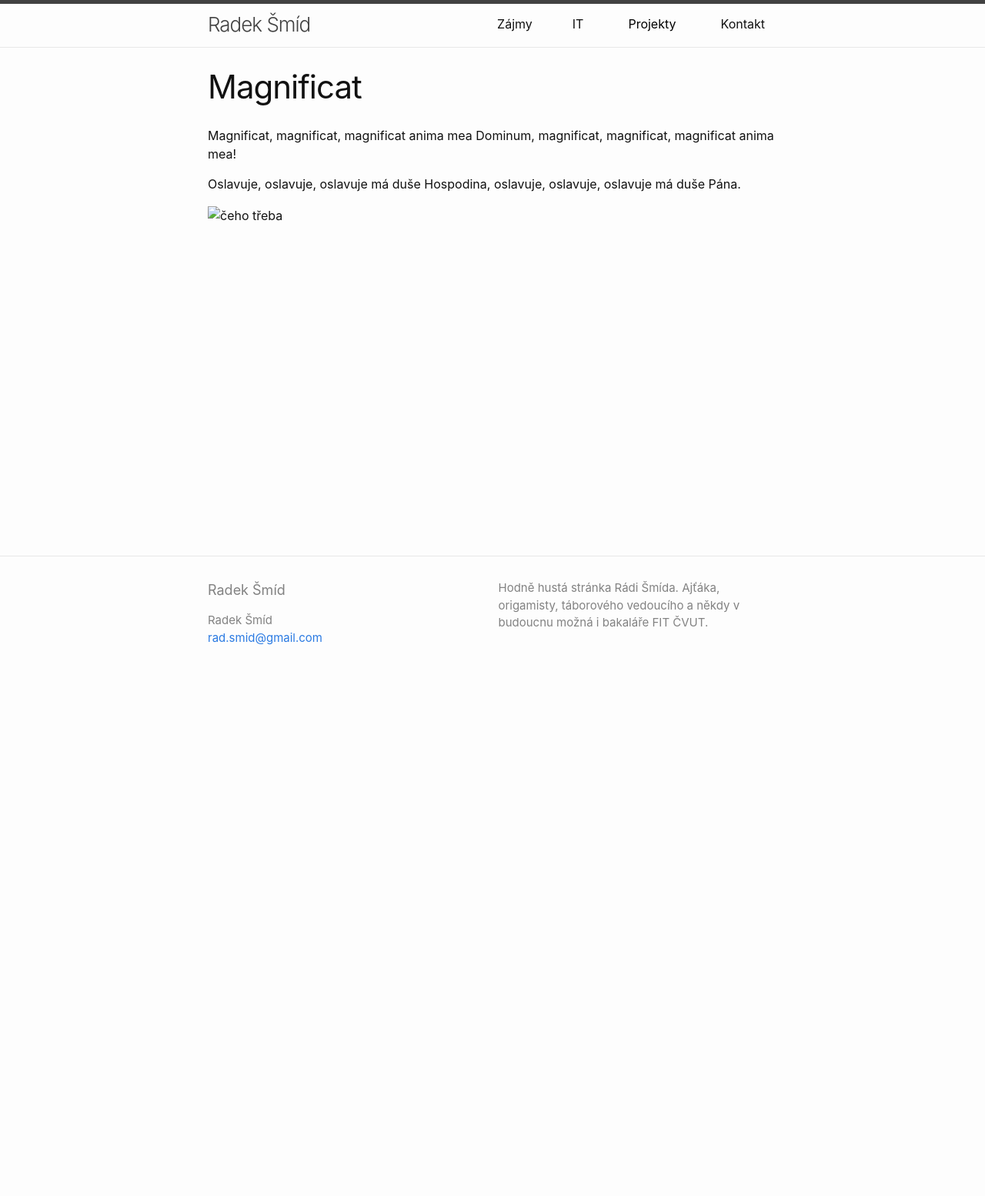
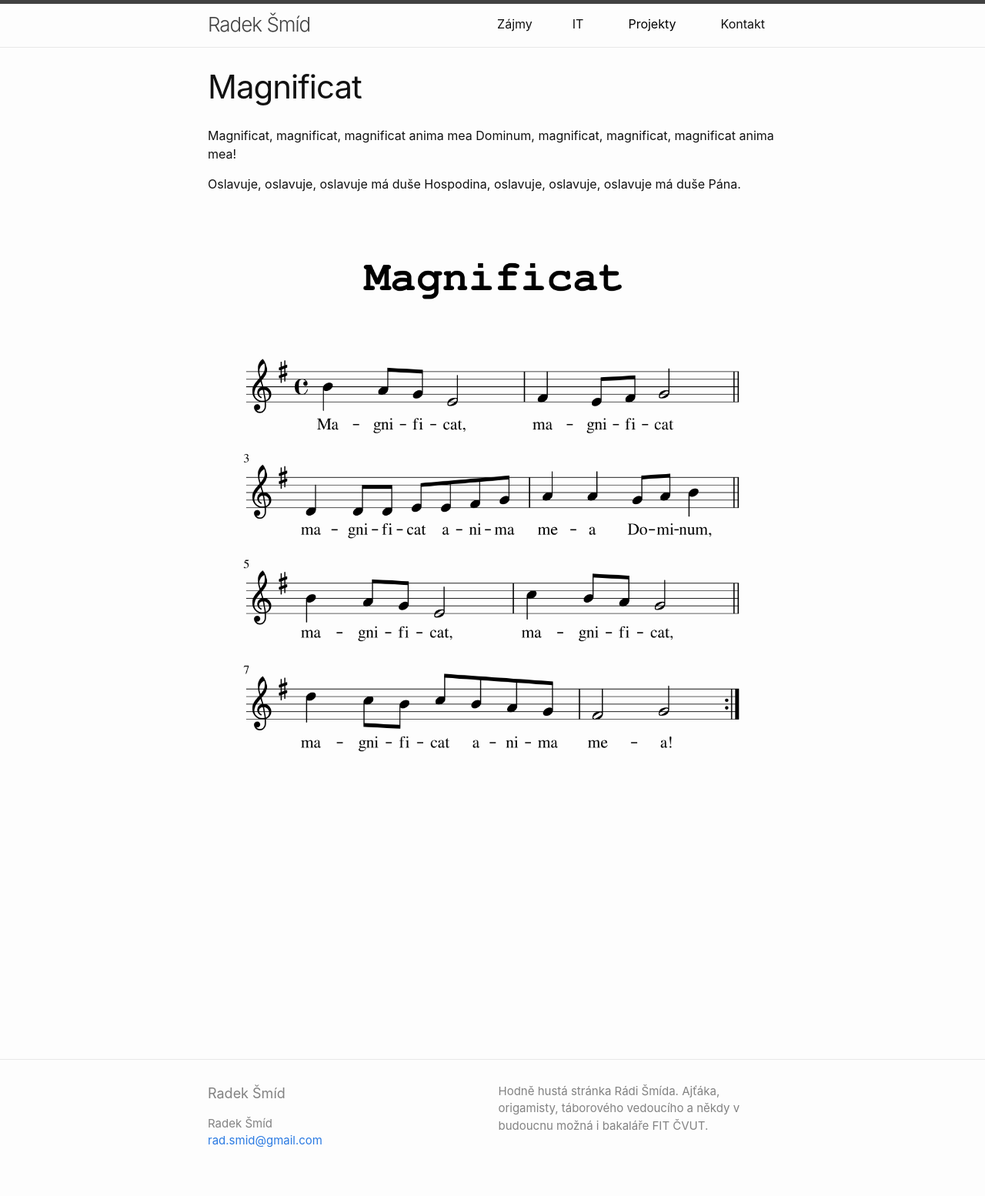
Before and after one commit to Smidra/rada.smid.io-site, a Jekyll site: the page built from jidlo/magnificat/magnificat.md, in a window 1280 px wide. Shown: the whole page at 77% size. Built offline with Jekyll 4.4.1, drawn with Linux system fonts in a browser that asks for light colours; before the commit the page ends 900 px from its top, so only the background shows below that.

Commit message:
Magnificat - obrazek

```diff
--- a/jidlo/magnificat/magnificat.md
+++ b/jidlo/magnificat/magnificat.md
@@ -10,4 +10,4 @@ magnificat, magnificat, magnificat anima mea!
 Oslavuje, oslavuje, oslavuje má duše Hospodina,
 oslavuje, oslavuje, oslavuje má duše Pána.
 
-![čeho třeba](ceho_treba.png){:class="img-responsive"}
+![Magnificat](magnificat.png){:class="img-responsive"}
```
